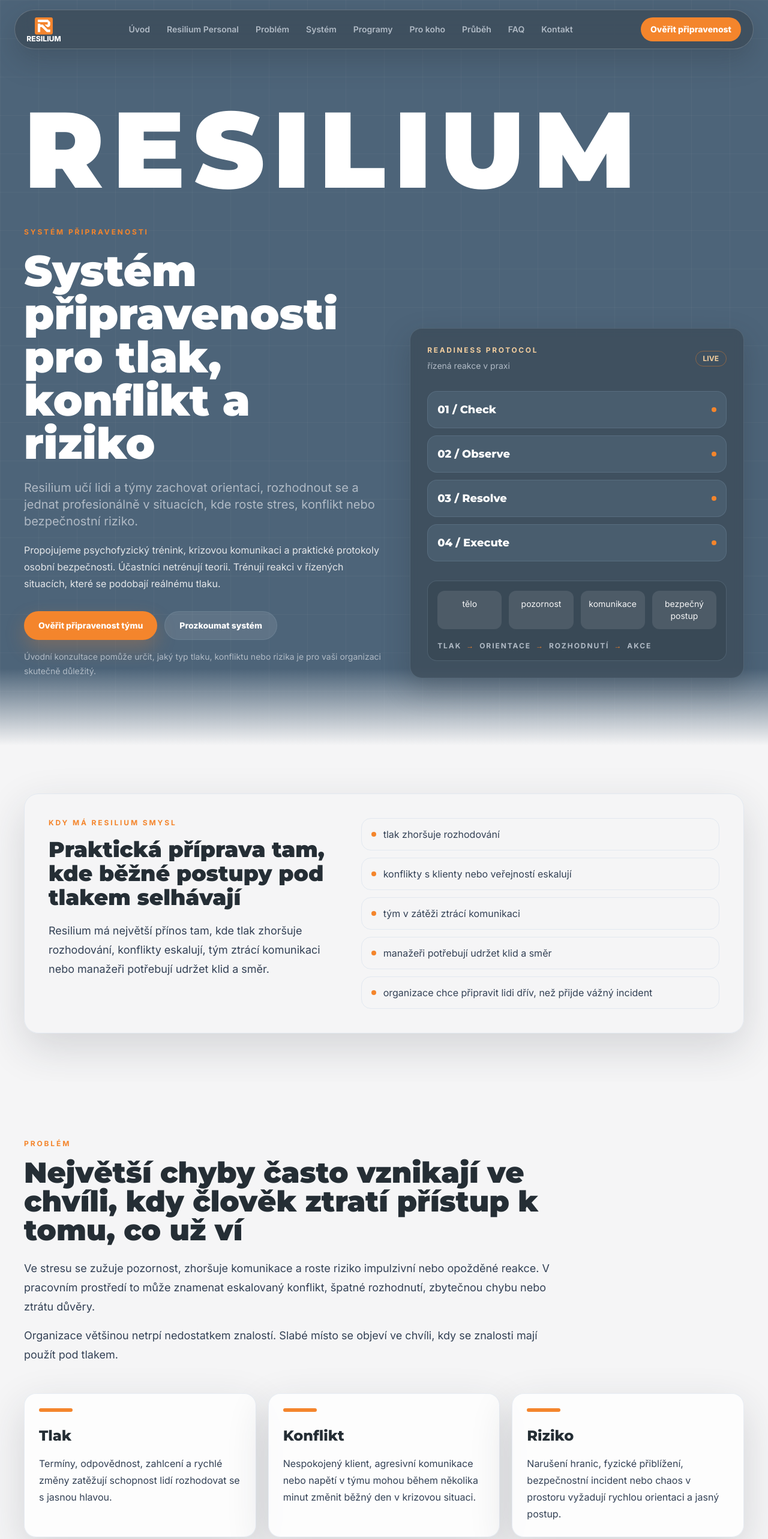
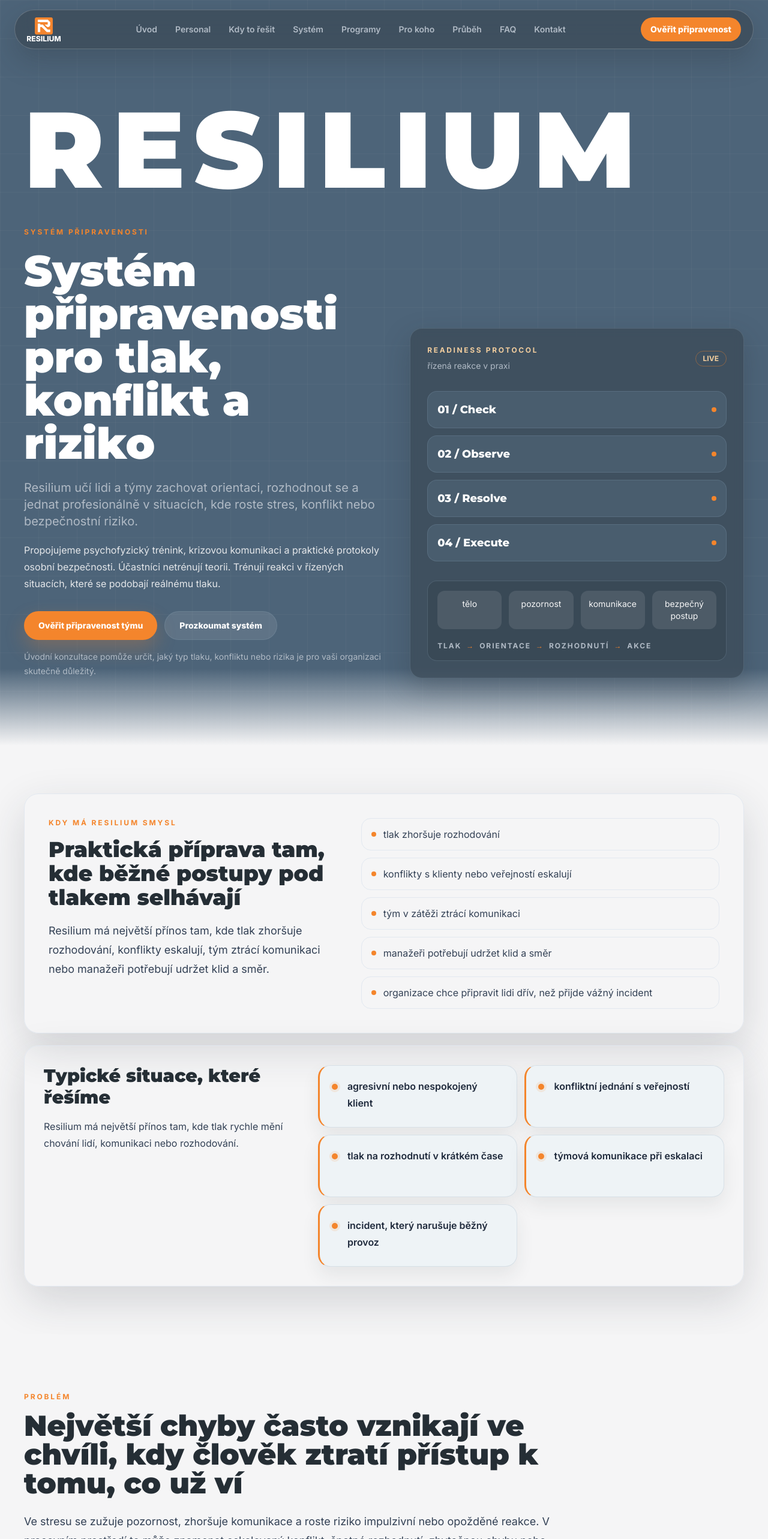
Before and after one commit to radoszek007/human-readiness, a Next.js app: page /organizace in a window 1280 px wide. Shown: the top 2566 px of the page at 60% size. Built offline with nearby package versions, Linux system fonts and the light colour scheme.

Commit message:
Refine Resilium situation cards styling

```diff
--- a/app/personal/page.tsx
+++ b/app/personal/page.tsx
@@ -1,4 +1,5 @@
 import type { Metadata } from "next";
+import Image from "next/image";
 import Link from "next/link";
 import type { ReactNode } from "react";
 
@@ -130,6 +131,13 @@
   { label: "Výstup", value: "osobní postup pro první sekundy tlaku" }
 ];
 
+const trainingStatus = [
+  { label: "Termín", value: "připravujeme" },
+  { label: "Místo", value: "bude upřesněno" },
+  { label: "Cena", value: "bude upřesněna" },
+  { label: "Kapacita", value: "omezený počet míst" }
+];
+
 const included = [
   "práce s dechem, postojem a pozorností",
   "rozpoznání osobních spouštěčů stresu",
@@ -228,18 +236,22 @@
     <>
       <header className="fixed inset-x-0 top-0 z-50 px-4 pt-4 sm:px-6">
         <nav className="mx-auto flex max-w-7xl items-center justify-between rounded-full border border-white/20 bg-panel-dark/72 px-4 py-3 text-white shadow-panel backdrop-blur-xl lg:px-5">
-          <Link href="/personal" className="flex items-center gap-3" aria-label="Resilium Personal">
-            <span className="flex h-9 w-9 items-center justify-center rounded-full bg-accent text-sm font-black text-white">
-              R
-            </span>
-            <span className="font-heading text-sm font-black uppercase tracking-[0.16em] sm:text-base">Resilium Personal</span>
+          <Link href="/" className="flex items-center gap-3" aria-label="Resilium úvod">
+            <Image
+              src="/logo-cele.png"
+              alt="Resilium"
+              width={174}
+              height={44}
+              priority
+              className="h-9 w-auto object-contain sm:h-10"
+            />
           </Link>
-          <div className="hidden items-center gap-1 xl:flex">
+          <div className="hidden items-center gap-3 xl:flex">
             {navItems.map((item) => (
               <a
                 key={item.href}
                 href={item.href}
-                className="rounded-full px-3 py-2 text-sm font-semibold text-text-muted transition hover:bg-white/10 hover:text-white"
+                className="whitespace-nowrap rounded-full px-3 py-2 text-sm font-semibold text-text-muted transition hover:bg-white/10 hover:text-white"
               >
                 {item.label}
               </a>
@@ -257,13 +269,13 @@
             </a>
           </div>
         </nav>
-        <div className="mx-auto mt-3 flex max-w-7xl gap-2 overflow-x-auto rounded-full border border-white/15 bg-panel-dark/62 p-2 text-white shadow-panel backdrop-blur-xl xl:hidden">
+        <div className="mx-auto mt-3 flex max-w-7xl gap-3 overflow-x-auto rounded-full border border-white/15 bg-panel-dark/62 p-2 text-white shadow-panel backdrop-blur-xl xl:hidden">
           {navItems.map((item) => (
-            <a key={item.href} href={item.href} className="shrink-0 rounded-full px-3 py-2 text-xs font-bold text-text-primary">
+            <a key={item.href} href={item.href} className="shrink-0 whitespace-nowrap rounded-full px-3 py-2 text-xs font-bold text-text-primary">
               {item.label}
             </a>
           ))}
-          <Link href="/organizace" className="shrink-0 rounded-full px-3 py-2 text-xs font-bold text-accent-soft sm:hidden">
+          <Link href="/organizace" className="shrink-0 whitespace-nowrap rounded-full px-3 py-2 text-xs font-bold text-accent-soft sm:hidden">
             Pro organizace
           </Link>
         </div>
@@ -314,7 +326,7 @@
                 </div>
                 <div className="mt-5 rounded-2xl border border-border/40 bg-dark/20 p-5">
                   <div className="grid grid-cols-2 gap-3 text-sm font-black uppercase tracking-[0.14em] text-text-primary">
-                    {["Tělo.", "Pozornost.", "Rozhodnutí.", "Akce."].map((word) => (
+                    {["Tělo", "Pozornost", "Rozhodnutí", "Akce"].map((word) => (
                       <span key={word} className="rounded-xl bg-white/10 px-3 py-3 text-center">
                         {word}
                       </span>
@@ -533,7 +545,7 @@
                 <details key={faq.question} className="group rounded-[1.25rem] border border-slate-200 bg-white p-5 shadow-soft">
                   <summary className="flex cursor-pointer list-none items-center justify-between gap-5 font-heading text-lg font-extrabold text-dark">
                     <span>{faq.question}</span>
-                    <span className="flex h-9 w-9 shrink-0 items-center justify-center rounded-full bg-bg text-xl leading-none text-white transition group-open:rotate-45">
+                    <span aria-hidden="true" className="flex h-9 w-9 shrink-0 items-center justify-center rounded-full bg-bg text-xl leading-none text-white transition group-open:rotate-45">
                       +
                     </span>
                   </summary>
@@ -554,12 +566,28 @@
               <p className="mt-5 max-w-3xl text-lg leading-8 text-text-muted">
                 Zařaďte se na seznam zájemců. Jakmile otevřeme nejbližší termín, pošleme vám místo, cenu a přesný průběh tréninku.
               </p>
-              <div className="mt-8 flex flex-col gap-3 sm:flex-row sm:items-center">
+
+              <div className="mt-8 rounded-[1.25rem] border border-border/40 bg-bg/28 p-5">
+                <h3 className="font-heading text-xl font-black text-white">Aktuální stav nejbližšího tréninku</h3>
+                <dl className="mt-5 grid gap-3 sm:grid-cols-2 lg:grid-cols-4">
+                  {trainingStatus.map((item) => (
+                    <div key={item.label} className="rounded-2xl border border-border/35 bg-panel-dark/52 p-4">
+                      <dt className="text-xs font-black uppercase tracking-[0.16em] text-accent-soft">{item.label}</dt>
+                      <dd className="mt-2 font-extrabold text-text-primary">{item.value}</dd>
+                    </div>
+                  ))}
+                </dl>
+              </div>
+
+              <div className="mt-8">
                 <MailCTA>Chci vědět nejbližší termín</MailCTA>
-                <a href="mailto:info@allprosys.cz" className="text-sm font-extrabold text-accent-soft">
+              </div>
+              <p className="mt-4 text-sm leading-6 text-text-muted">
+                Kontakt:{" "}
+                <a href="mailto:info@allprosys.cz" className="font-extrabold text-accent-soft">
                   info@allprosys.cz
                 </a>
-              </div>
+              </p>
               <p className="mt-5 max-w-3xl text-sm leading-6 text-text-muted">
                 Počet míst bude omezený, aby měl každý účastník prostor pro praktický nácvik a zpětnou vazbu.
               </p>
--- a/components/FAQSection.tsx
+++ b/components/FAQSection.tsx
@@ -14,7 +14,7 @@
             <details key={faq.question} className="group rounded-[1.25rem] border border-slate-200 bg-white p-5 shadow-soft">
               <summary className="flex cursor-pointer list-none items-center justify-between gap-5 font-heading text-lg font-extrabold text-dark">
                 <span>{faq.question}</span>
-                <span className="flex h-9 w-9 shrink-0 items-center justify-center rounded-full bg-bg text-xl leading-none text-white transition group-open:rotate-45">
+                <span aria-hidden="true" className="flex h-9 w-9 shrink-0 items-center justify-center rounded-full bg-bg text-xl leading-none text-white transition group-open:rotate-45">
                   +
                 </span>
               </summary>
--- a/components/Header.tsx
+++ b/components/Header.tsx
@@ -14,7 +14,7 @@
         className="mx-auto flex max-w-7xl items-center justify-between rounded-full border border-white/20 bg-panel-dark/70 px-4 py-3 text-white shadow-panel backdrop-blur-xl lg:px-5"
         aria-label="Hlavní navigace"
       >
-        <Link href="/organizace" className="flex items-center gap-3" aria-label="Resilium pro organizace">
+        <Link href="/" className="flex items-center gap-3" aria-label="Resilium úvod">
           <Image
             src="/logo-cele.png"
             alt="Resilium"
@@ -25,7 +25,7 @@
           />
         </Link>
 
-        <div className="hidden items-center gap-1 xl:flex">
+        <div className="hidden items-center gap-1.5 xl:flex">
           <Link
             href="/"
             className="rounded-full px-3 py-2 text-sm font-semibold text-text-muted transition hover:bg-white/10 hover:text-white"
@@ -36,7 +36,7 @@
             href="/personal"
             className="rounded-full px-3 py-2 text-sm font-semibold text-text-muted transition hover:bg-white/10 hover:text-white"
           >
-            Resilium Personal
+            Personal
           </Link>
           {navItems.map((item) => (
             <a
@@ -87,7 +87,7 @@
               onClick={() => setIsOpen(false)}
               className="rounded-2xl px-4 py-3 text-sm font-semibold text-text-primary transition hover:bg-white/10"
             >
-              Resilium Personal
+              Personal
             </Link>
             {navItems.map((item) => (
               <a
--- a/components/organization/WhenResiliumMakesSense.tsx
+++ b/components/organization/WhenResiliumMakesSense.tsx
@@ -4,6 +4,14 @@
   "tým v zátěži ztrácí komunikaci",
   "manažeři potřebují udržet klid a směr",
   "organizace chce připravit lidi dřív, než přijde vážný incident"
+];
+
+const typicalSituations = [
+  "agresivní nebo nespokojený klient",
+  "konfliktní jednání s veřejností",
+  "tlak na rozhodnutí v krátkém čase",
+  "týmová komunikace při eskalaci",
+  "incident, který narušuje běžný provoz"
 ];
 
 export default function WhenResiliumMakesSense() {
@@ -32,6 +40,30 @@
             </ul>
           </div>
         </div>
+
+        <div className="mt-5 rounded-[1.5rem] border border-slate-200 bg-white/82 p-6 shadow-soft sm:p-8">
+          <div className="grid gap-6 lg:grid-cols-[0.78fr_1.22fr] lg:items-start">
+            <div>
+              <h3 className="font-heading text-2xl font-black leading-tight text-dark sm:text-3xl">
+                Typické situace, které řešíme
+              </h3>
+              <p className="mt-4 leading-7 text-slate-700">
+                Resilium má největší přínos tam, kde tlak rychle mění chování lidí, komunikaci nebo rozhodování.
+              </p>
+            </div>
+            <ul className="grid gap-3 sm:grid-cols-2">
+              {typicalSituations.map((situation) => (
+                <li
+                  key={situation}
+                  className="flex h-full min-h-[104px] gap-4 rounded-[1.25rem] border border-l-[3px] border-[#D7E0E7] border-l-accent bg-[#EEF3F6] p-5 leading-7 text-slate-800 shadow-[0_14px_30px_rgba(37,46,53,0.08)] transition duration-200 hover:border-accent/65 hover:shadow-[0_18px_38px_rgba(37,46,53,0.12)]"
+                >
+                  <span className="mt-2.5 h-2.5 w-2.5 shrink-0 rounded-full bg-accent shadow-[0_0_0_4px_rgba(244,133,44,0.12)]" />
+                  <span className="font-semibold">{situation}</span>
+                </li>
+              ))}
+            </ul>
+          </div>
+        </div>
       </div>
     </section>
   );
--- a/lib/data.ts
+++ b/lib/data.ts
@@ -2,7 +2,7 @@
   "mailto:info@allprosys.cz?subject=Z%C3%A1jem%20o%20%C3%BAvodn%C3%AD%20konzultaci%20Resilium";
 
 export const navItems = [
-  { label: "Problém", href: "#problem" },
+  { label: "Kdy to řešit", href: "#problem" },
   { label: "Systém", href: "#system" },
   { label: "Programy", href: "#programs" },
   { label: "Pro koho", href: "#audience" },
```
Also changed, not shown: app/page.tsx (+15 -7 lines), components/FounderSection.tsx (+4 -4 lines).
